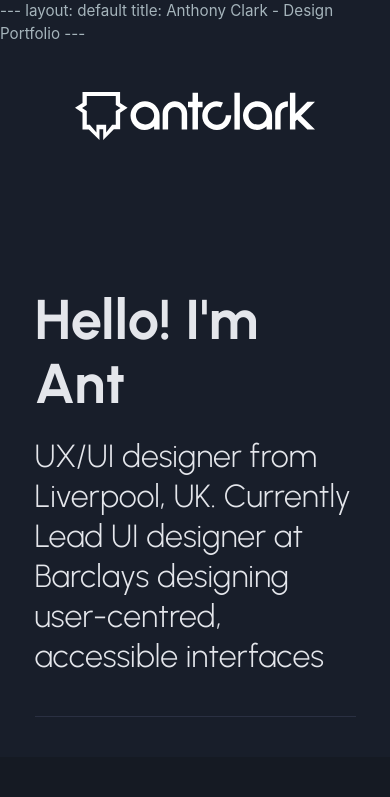
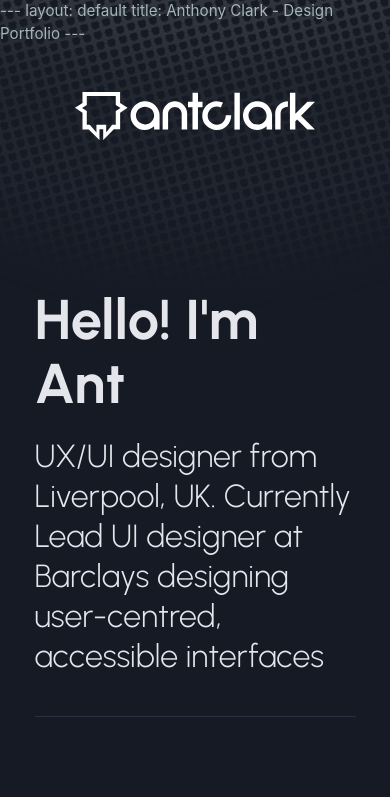
Before and after one commit to anthony-clark/AnthonyClark.github.io, a Jekyll site: the page index.html, which Jekyll copies as it is, in a window 390 px wide. Shown: the top 797 px of the page. Built offline with Jekyll 4.4.1, drawn with Linux system fonts in a browser that asks for light colours; nearby versions of some CDN libraries; some of the changed text lies outside the part shown; grey boxes are pictures that could not be loaded.

Commit message:
bg and home projects

```diff
--- a/css/main.css
+++ b/css/main.css
@@ -3,10 +3,10 @@
     font-size: .95em;
     margin:0;
     padding:0;
-    background: #181E2A; /*url(../images/Shine.png);*/
+    background: #151A24 url(../images/bg-pattern.png);
     background-repeat: no-repeat;
     background-attachment: scroll;
-    background-origin: content-box;
+    background-size: contain;
 }
 
 .container{
@@ -299,7 +299,7 @@
         font-size: .25em;
         margin:0;
         display: block;
-        font-weight: 300;
+        font-weight: 700;
         text-transform: uppercase;
     }
     .next-project h2{
@@ -435,16 +435,6 @@
         section div.container.home-projects .next-project.password-reset{
             background-position: 70%;
         }
-
-
-
-
-
-
-
-
-
-
 .container.screenshot{
     display: flex;
     justify-content: space-between;
@@ -645,7 +635,7 @@
         bottom: 0;;
     }
     .responsive-views{
-        background-color:#151A23 ;
+        background-color:#0F131A ;
         padding: 1px 0 120px 0;
         clear: both;
         margin-top: 120px;
@@ -708,6 +698,45 @@
         width: 45%;
     }
 
+.container.my-projects{
+    display: grid;
+    grid-template-columns: repeat(auto-fill, minmax(220px, 1fr));
+    grid-gap: 2rem;
+}
+    .project-tiles{
+        background: #1B222F;
+        display: block;
+        overflow: auto;
+        border-radius: 4px;
+    }
+    .project-tiles p{
+        font-family: ;
+        margin: 24px 24px 24px 24px;
+        font-family:'Urbanist','Helvetica', 'Arial', 'Sans-Serif';
+        font-weight: 700;
+         color: #e4e6eb;
+         font-size: 24px;
+    }
+    .project-tiles p span{
+        display: block;
+        font-weight: 300;
+        color: #ABB6C9;
+        font-size: 16px;
+        margin-top: 4px;
+    }
+    .project-tiles a:hover{
+        background: #e4e6eb;
+        display: block;
+        overflow: auto;
+        border-radius: 8px;
+        text-decoration: none;
+    }
+    .project-tiles a:hover p{
+         color: #1B222F;
+    }
+    .project-tiles a:hover p span{
+        color: #7f8b9f;
+   }
 /*div{
     border:1px solid #555;
 }*/
@@ -721,6 +750,10 @@
 
 
     @media only screen and (min-width: 1600px) {
+        body {
+            background-size: 100%;
+            background-position-x: center;
+            }
         .container{
             max-width:1440px;
           }
@@ -793,6 +826,11 @@
 
 
     @media only screen and (max-width: 960px) {
+
+        body {
+        background-size: 150%;
+        background-position-x: center;
+        }
         h1 {
             font-size: 64px;
             line-height: 72px;
@@ -913,7 +951,10 @@
 
 
     @media screen and (max-width: 600px) {
-
+        body {
+            background-size: 250%;
+            background-position-x: center;
+            }
 
         .container{
             max-width:90%;
@@ -1045,7 +1086,7 @@
                 font-size: 18px;
                 margin:0;
                 display: block;
-                font-weight: 300;
+                font-weight: 700;
                 text-transform: uppercase;
             }
             .next-project h2{
--- a/everton-fc.html
+++ b/everton-fc.html
@@ -164,7 +164,7 @@
 	<div class="next-project lexus"><div class="container"><h2><span>Next project</span>Lexus Car Search</h2><p>Improving The Search For A Pre-Owned Lexus</p><a href="" aria-label="View Everton Football Club case study">View case study</a></div></div>
 	<div class="next-project goape"><div class="container"><h2><span>Next project</span>Go Ape</h2><p>Improving The Search For Matchday Hospitality</p><a href="" aria-label="View Lexus Pre-owned Car Searcg case study">View case study</a></div></div>
 	<div class="next-project phonebook"><div class="container"><h2><span>Next project</span>Barclays Phonebook</h2><p>Improving The Search For Matchday Hospitality</p><a href="" aria-label="View Lexus Pre-owned Car Searcg case study">View case study</a></div></div>
-	<div class="next-project password-reset"><div class="container"><h2><span>Next project</span>Barclays Password Reset</h2><p>Improving The Search For Matchday Hospitality</p><a href="" aria-label="View Lexus Pre-owned Car Searcg case study">View case study</a></div></div>
+	<div class="next-project password-reset"><div class="container"><h2><span>Next project</span>Password Reset</h2><p>Improving The Search For Matchday Hospitality</p><a href="" aria-label="View Lexus Pre-owned Car Searcg case study">View case study</a></div></div>
 </section>
 
 <script src="https://code.jquery.com/jquery-3.2.1.slim.min.js" integrity="sha384-KJ3o2DKtIkvYIK3UENzmM7KCkRr/rE9/Qpg6aAZGJwFDMVNA/GpGFF93hXpG5KkN" crossorigin="anonymous"></script>
--- a/index.html
+++ b/index.html
@@ -29,25 +29,22 @@
 
 			<div class="container">
 <div id="case-study-intro">
+
 	<h1>Hello! I'm Ant</h1><h2>UX/UI designer from Liverpool, UK. Currently Lead UI designer at Barclays designing user-centred, accessible interfaces</h2>
 
 
 </div>
 
 </div>
-<section class="projects">
-	<div class="container home-projects">
-		<div class="next-project phonebook"><div class="container"><h3>Barclays Phonebook</h3><p>UI</p><a href="" aria-label="View Aston Villa Hospitality case study">View case study</a></div></div>
-		<div class="next-project password-reset"><div class="container"><h3>Password Reset Portal</h3><p>UX/UI</p><a href="" aria-label="View Everton Football Club case study">View case study</a></div></div>
-		<div class="next-project playmaker"><div class="container"><h3>Playmaker Platform</h3><p>UX/UI</p><a href="" aria-label="View Playmaker Platform case study">View case study</a></div></div>
-		<div class="next-project efc"><div class="container"><h3>Everton Football Club</h3><p>UX/UI</p><a href="" aria-label="View Everton Football Club case study">View case study</a></div></div>
-		<div class="next-project avfc"><div class="container"><h3>Aston Villa Hospitality</h3><p>UX/UI</p><a href="" aria-label="View Aston Villa Hospitality case study">View case study</a></div></div>
-	<div class="next-project lfc"><div class="container"><h3>Liverpool FC Store</h3><p>UX/UI</p><a href="" aria-label="View Liverpool Football Club Shop case study">View case study</a></div></div>
-	<div class="next-project lexus"><div class="container"><h3>Lexus Car Search</h3><p>UX/UI</p><a href="" aria-label="View Everton Football Club case study">View case study</a></div></div>
-	<div class="next-project goape"><div class="container"><h3>Go Ape</h3><p>UX/UI</p><a href="" aria-label="View Lexus Pre-owned Car Searcg case study">View case study</a></div></div>
-	</div>
+
+<section>
+	<div class="container my-projects">
+	<div class="project-tiles"><a href=""><img src="images/lexus/lexus-hero.jpg" alt=""><p>Barclays Phonebook<span>UI Lead</span></p></a></div>
+	<div class="project-tiles"><a href=""><img src="images/lexus/lexus-hero.jpg" alt=""><p>Password Reset<span>UX/UI Lead</span></p></a></div>
+	<div class="project-tiles"><a href=""><img src="images/playmaker/playmaker-hero-3.jpg" alt=""><p>Playmaker Platform<span>UX/UI Lead</span></p></a></div>
+	<div class="project-tiles"><a href=""><img src="images/efc/efc-hero.jpg" alt=""><p>Everton FC<span>UX/UI Lead</span></p></a></div>
+</div>
 </section>
-
 
 <section>
 	<div class="container">
```
Also changed, not shown: images/bg-pattern.png (added).
